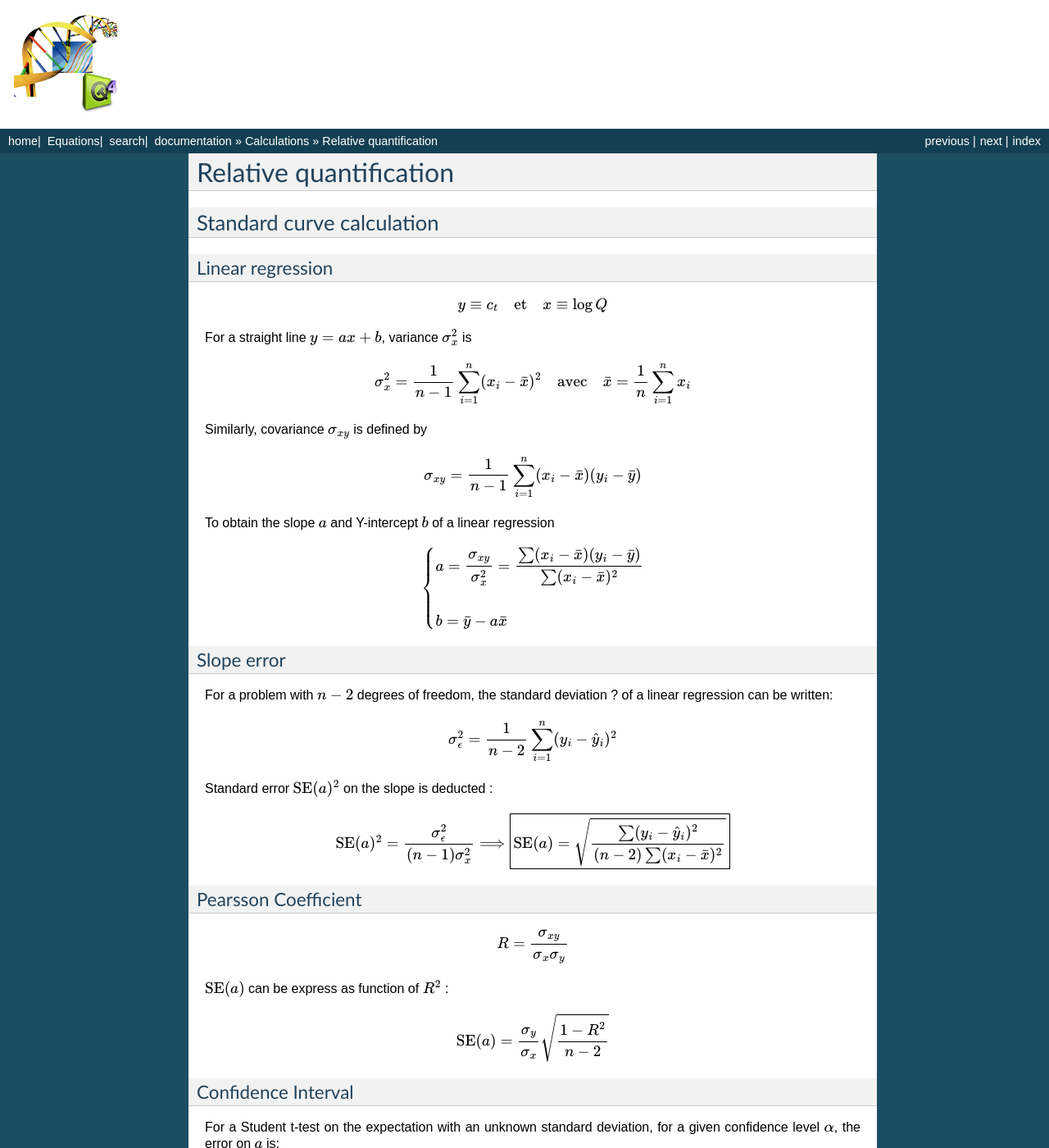
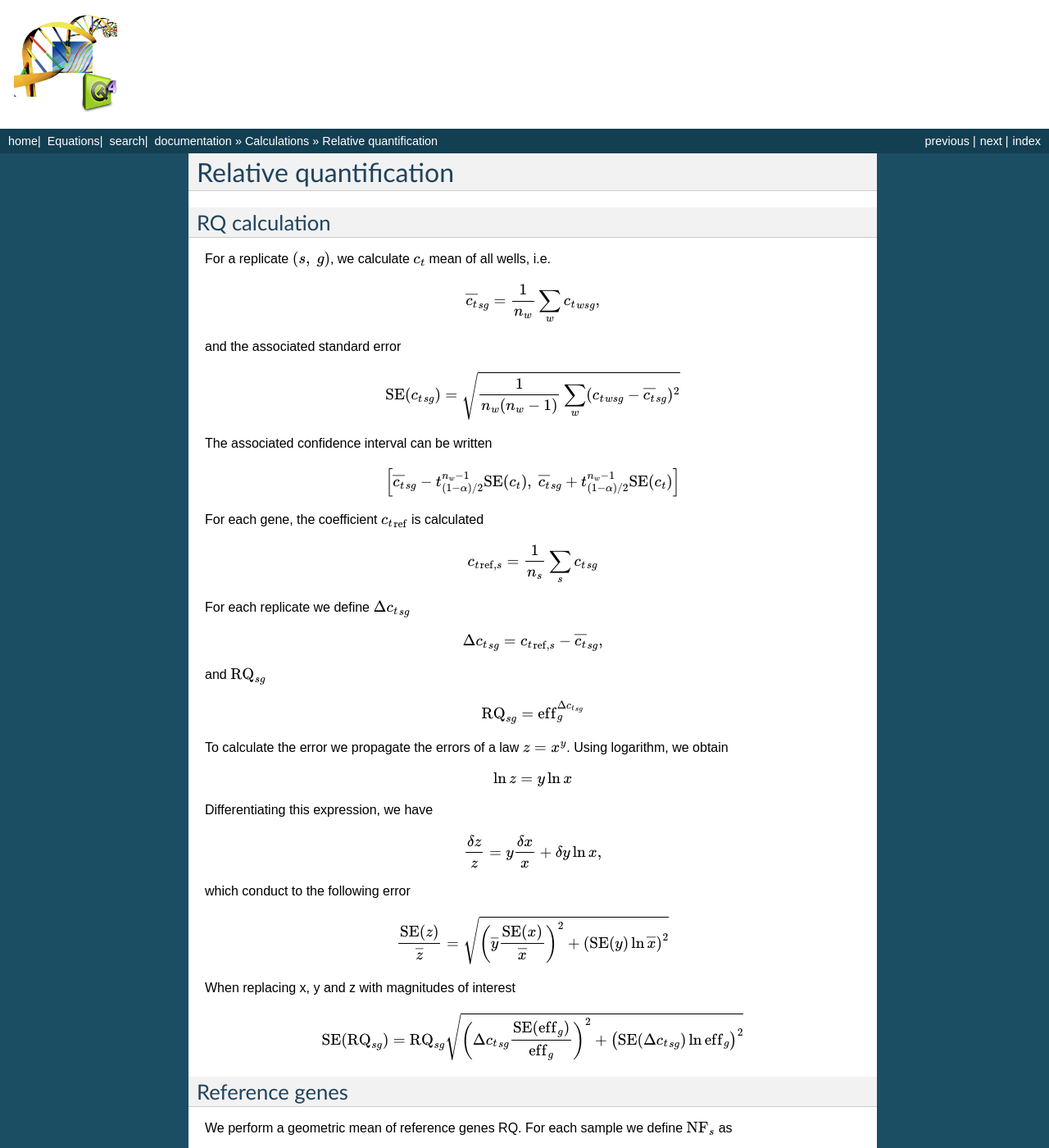
Before and after one commit to bleakley/pyqpcr, a Sphinx documentation site: the page built from sphinx/relative.rst, in a window 1280 px wide and 1400 px high. Shown: the whole window at 82% size. Built offline with Sphinx 7.4.7, drawn with Linux system fonts in a browser that asks for light colours; formulas are drawn with MathJax 3; some of the changed text lies outside the part shown.

Commit message:
update sphinx stuff

```diff
--- a/sphinx/calc.rst
+++ b/sphinx/calc.rst
@@ -3,5 +3,6 @@ Calculations
 
 .. toctree::
 
+   standard
    relative
    absolute
--- a/sphinx/relative.rst
+++ b/sphinx/relative.rst
@@ -1,120 +1,26 @@
 Relative quantification
 ***********************
 
-Standard curve calculation
-==========================
-
-Linear regression
------------------
-
-
-.. math::
-   y\equiv c_t \quad \text{et} \quad x\equiv\log Q
-
-For a straight line :math:`y=ax+b`, variance :math:`\sigma_x^2` is
-
-.. math::
-   \sigma_x^2=\displaystyle\frac{1}{n-1}\sum_{i=1}^{n}(x_i-\bar{x})^2
-   \quad\text{avec}\quad \bar{x}=\frac{1}{n}\sum_{i=1}^{n}x_i
-
-Similarly, covariance :math:`\sigma_{xy}` is defined by
-
-
-.. math::
-   \sigma_{xy} =
-   \displaystyle\frac{1}{n-1}\sum_{i=1}^{n}(x_i-\bar{x})(y_i-\bar{y})
-
-To obtain the slope :math:`a` and Y-intercept :math:`b` of a linear regression
-
-.. math::
-   \left\lbrace
-   \begin{array}{l}
-    a = \dfrac{\sigma_{xy}}{\sigma_x^2}=\dfrac{\sum(x_i-\bar{x})
-        (y_i-\bar{y})}{\sum(x_i-\bar{x})^2} \\ \\
-    b = \bar{y}-a\bar{x}
-    \end{array}
-    \right.
-
-Slope error
------------
-
-For a problem with :math:`n-2` degrees of freedom, the standard deviation ? of a linear regression can be written:
-
-.. math::
-   \sigma_{\epsilon}^2 = \displaystyle\frac{1}{n-2}\sum_{i=1}^{n}(y_i-\hat{y}_i)^2
-
-Standard error :math:`\text{SE}(a)^2` on the slope is deducted :
-
-.. math::
-   \text{SE}(a)^2 = \dfrac{\sigma_{\epsilon}^2}{(n-1)\sigma_x^2} \Longrightarrow
-   \boxed{\text{SE}(a) =
-   \sqrt{\dfrac{\sum(y_i-\hat{y}_i)^2}{
-   (n-2)\sum (x_i-\bar{x})^2}}}
-
-Pearsson Coefficient
---------------------
-
-.. math::
-   R = \dfrac{\sigma_{xy}}{\sigma_x\sigma_y}
-
-:math:`\text{SE}(a)` can be express as function of :math:`R^2` :
-
-.. math::
-   \text{SE}(a) = \dfrac{\sigma_y}{\sigma_x}\sqrt{\dfrac{1-R^2}{n-2}}
-
-Confidence Interval
--------------------
-
-For a Student t-test on the expectation with an unknown standard deviation,
-for a given confidence level :math:`\alpha`, the error on :math:`a` is:
-
-.. math::
-   \Delta a = \text{SE}(a) \cdot t_{(1-\alpha)/2}^{n-2}
-
-where :math:`t_{(1-\alpha)/2}^{n-2}` is the quantile of order
-:math:`\alpha/2` of the Student law with :math:`n-2` degrees of freedom.
-In term of probabilities, we have:
-
-.. math::
-   \boxed{%
-   P\left[a- \text{SE}(a) \cdot t_{(1-\alpha)/2}^{n-2}\le \beta\le a +\text{SE}(a)
-   \cdot
-   t_{(1-\alpha)/2}^{n-2}\right] = \alpha}
-
-Efficiency
-----------
-
-.. math::
-   \text{eff} = 10^{-1/a}-1\quad \text{or in \%:}\quad \text{eff}
-   =100\cdot\left(10^{-1/a}-1\right)
-
-The error on the slope :math:`\Delta a` can be propagated to the
-calculation of the error on the efficiency :
-
-.. math::
-   \epsilon(\text{eff}) = \ln 10(\text{eff}+100) \dfrac{\Delta a}{a^2}
-
-
-Relative quantification
-=======================
+RQ calculation
+===============
 
 For a replicate :math:`(s,\ g)`, we calculate :math:`c_t` mean of all wells, i.e.
 
 .. math::
-   {\bar{c_t}}_{sg} = \dfrac{1}{n_w}\sum_{w}{c_t}_{wsg},
+   {\overline{c_t}}_{sg} = \dfrac{1}{n_w}\sum_{w}{c_t}_{wsg},
 
 and the associated standard error
 
 .. math::
    \text{SE} ({c_t}_{sg}) =
-   \sqrt{\dfrac{1}{n_w(n_w-1)}\sum_{\text{w}}
-   ({c_t}_{wsg}-{\bar{c_t}}_{sg})^2}
+   \sqrt{\dfrac{1}{n_w(n_w-1)}\sum_{w}
+   ({c_t}_{wsg}-{\overline{c_t}}_{sg})^2}
 
 The associated confidence interval can be written
 
 .. math::
-   \left[{\bar{c_t}}_{sg}-t_{(1-\alpha)/2}^{n_w-1}\text{SE}(c_t),\
-   {\bar{c_t}}_{sg}+t_{(1-\alpha)/2}^{n_w-1}\text{SE}(c_t)\right]
+   \left[{\overline{c_t}}_{sg}-t_{(1-\alpha)/2}^{n_w-1}\text{SE}(c_t),\
+   {\overline{c_t}}_{sg}+t_{(1-\alpha)/2}^{n_w-1}\text{SE}(c_t)\right]
 
 For each gene, the coefficient :math:`{c_t}_{\text{ref}}` is calculated
 
@@ -125,7 +31,7 @@ For each replicate we define :math:`{\Delta c_t}_{sg}`
 
 
 .. math::
-   {\Delta c_t}_{sg} = {c_t}_{\text{ref},s} - {\bar{c_t}}_{sg},
+   {\Delta c_t}_{sg} = {c_t}_{\text{ref},s} - {\overline{c_t}}_{sg},
 
 and :math:`\text{RQ}_{sg}`
 
@@ -146,9 +52,9 @@ Differentiating this expression, we have
 which conduct to the following error
 
 .. math::
-   \dfrac{\text{SE}(z)}{\bar{z}} =\sqrt{%
-   \left(\bar{y}\dfrac{\text{SE}(x)}{\bar{x}}\right)^2+\left(\text{SE}(y) \ln
-   \bar{x}\right)^2}
+   \dfrac{\text{SE}(z)}{\overline{z}} =\sqrt{%
+   \left(\overline{y}\dfrac{\text{SE}(x)}{\overline{x}}\right)^2+\left(\text{SE}(y) \ln
+   \overline{x}\right)^2}
 
 When replacing x, y and z with magnitudes of interest
 
```
Also changed, not shown: sphinx/absolute.rst (+21 -2 lines), sphinx/quickstart.rst (+30 -10 lines), sphinx/standard.rst (added, +98 -0 lines), sphinx/img/rel1.png (deleted), sphinx/img/settingspyc.png (added).
